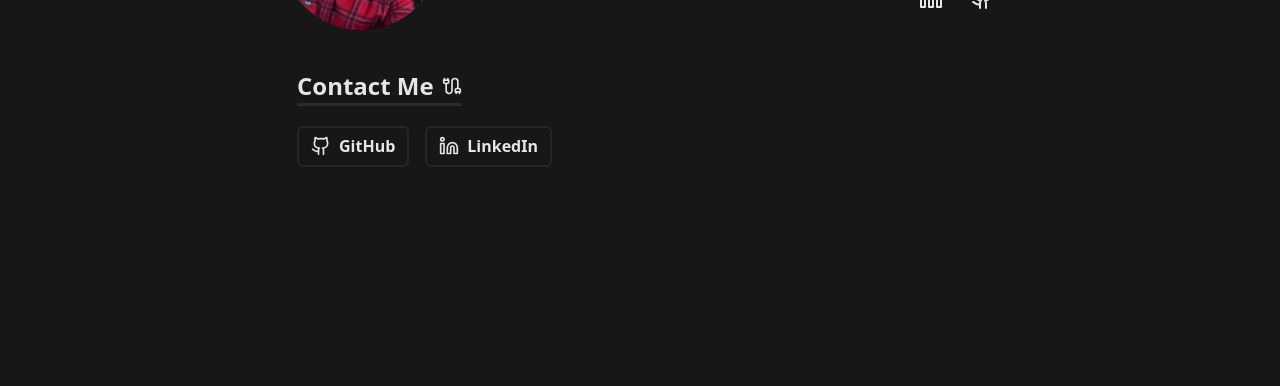
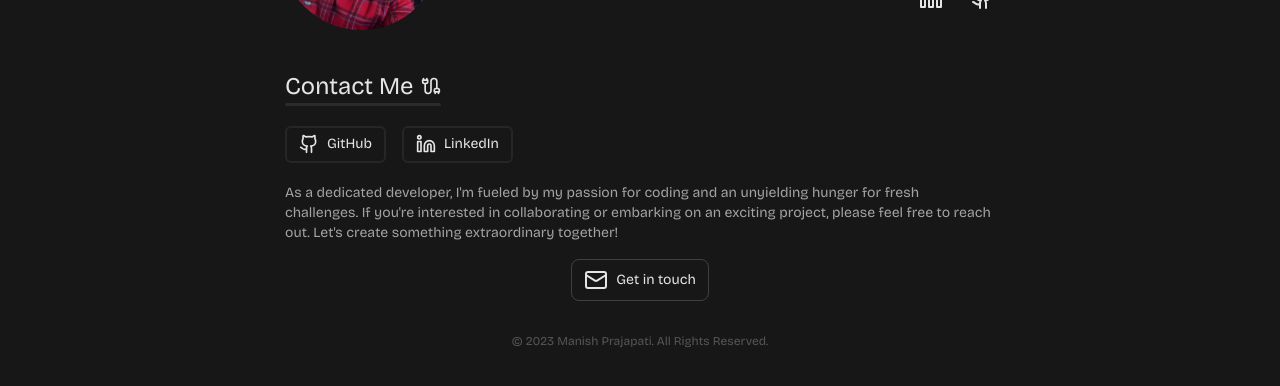
Before and after one commit to pman47/portfolio, a Next.js app: page / in a window 1280 px wide. Shown: the part 314-700 px from the top of the page. Built offline with nearby package versions, Linux system fonts and the light colour scheme; no server answers; the database is empty.

Commit message:
Done with footer creation

```diff
--- a/components/Footer.tsx
+++ b/components/Footer.tsx
@@ -1,37 +1,69 @@
 import { CONNECTION_URLS } from "@/lib/constants";
-import { Cable, Github, Linkedin } from "lucide-react";
+import { Cable, Github, Linkedin, Mail } from "lucide-react";
+import { Bricolage_Grotesque } from "next/font/google";
 import { FC } from "react";
 import AnimateHeaderBox from "./AnimateHeaderBox";
 
 interface FooterProps {}
 
+const bricolage_Grotesque = Bricolage_Grotesque({
+  weight: "400",
+  subsets: ["latin"],
+});
+
 const Footer: FC<FooterProps> = ({}) => {
   return (
-    <footer>
-      <div className="customContainer mx-auto h-full my-4 px-3">
+    <footer className={bricolage_Grotesque.className}>
+      <div className="customContainer mx-auto my-4">
         <AnimateHeaderBox headerText="Contact Me" icon={<Cable size={20} />}>
-          <div className="mt-3 h-[250px]">
+          <div className="mt-3">
             {/* Connect Buttons */}
             <div className="flex flex-row items-center justify-start my-5 space-x-4">
               <a
-                className="flex flex-row gap-2 items-center bg-neutral-900 py-[0.4rem] px-3 rounded-md border-[2px] border-neutral-800 transition-color duration-300 hover:bg-white hover:text-black"
+                className="flex flex-row gap-2 items-center bg-neutral-900 py-[0.4rem] px-3 rounded-md border-[2px] border-neutral-800 transition-color duration-300 hover:bg-white hover:text-black text-sm"
                 href={CONNECTION_URLS.GITHUB}
                 target="_blank"
               >
                 <Github size={20} />
-                <span className="font-bold">GitHub</span>
+                <span>GitHub</span>
               </a>
               <a
-                className="flex flex-row gap-2 items-center bg-neutral-900 py-[0.4rem] px-3 rounded-md border-[2px] border-neutral-800 transition-color duration-300 hover:bg-[#0072b1] hover:text-white"
+                className="flex flex-row gap-2 items-center bg-neutral-900 py-[0.4rem] px-3 rounded-md border-[2px] border-neutral-800 transition-color duration-300 hover:bg-[#0072b1] hover:text-white text-sm"
                 href={CONNECTION_URLS.LINKEDIN}
                 target="_blank"
               >
                 <Linkedin size={20} />
-                <span className="font-bold">LinkedIn</span>
+                <span>LinkedIn</span>
               </a>
             </div>
           </div>
+
+          {/* Some text about contacting me */}
+          <div className="mt-3">
+            <p className="text-sm md:text-md text-neutral-400 font-medium">
+              As a dedicated developer, I&apos;m fueled by my passion for coding
+              and an unyielding hunger for fresh challenges. If you&apos;re
+              interested in collaborating or embarking on an exciting project,
+              please feel free to reach out. Let&apos;s create something
+              extraordinary together!
+            </p>
+          </div>
+
+          {/* Mail to me */}
+          <div className="mt-4 w-full flex items-center justify-center">
+            <a href="mailto:manishprajapatim416@gmail.com">
+              <div className="glassmorphism px-3 py-2 border-[1px] border-neutral-700">
+                <p className="flex flex-row items-center gap-2 text-sm">
+                  <Mail size={24} /> <span>Get in touch</span>
+                </p>
+              </div>
+            </a>
+          </div>
         </AnimateHeaderBox>
+
+        <p className="text-center text-xs opacity-30">
+          © 2023 Manish Prajapati. All Rights Reserved.
+        </p>
       </div>
     </footer>
   );
```
